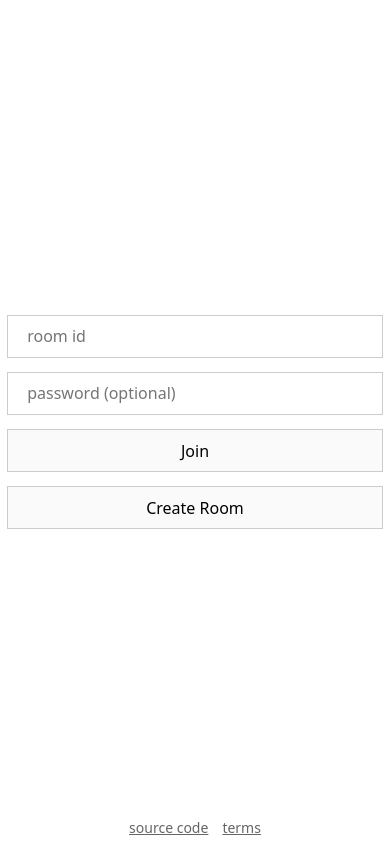
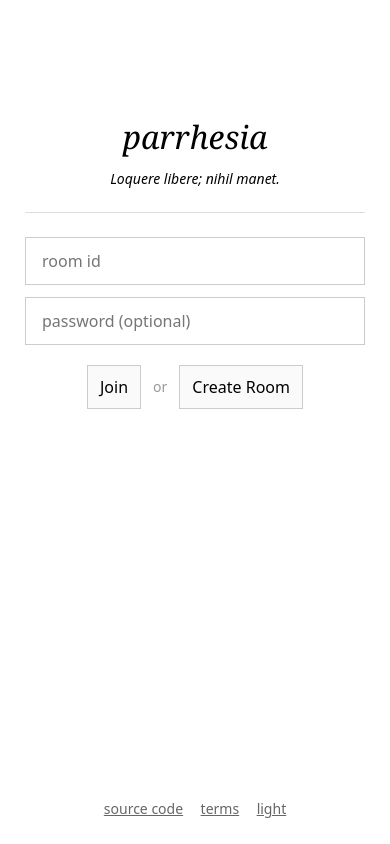
Before and after one commit to longestneckedgiraffe/parrhesia-frontend, a website built with Vite: page index.html in a window 390 px wide. Built offline with nearby package versions, Linux system fonts and the light colour scheme.

Commit message:
style: refine mobile homepage layout

```diff
--- a/src/main.ts
+++ b/src/main.ts
@@ -155,6 +155,7 @@ function render(): void {
   if (existingRoomInput) landingRoomId = existingRoomInput.value
 
   document.body.classList.toggle('terms-page', currentView === 'terms')
+  document.body.classList.toggle('landing-page', currentView === 'landing')
 
   if (currentView === 'landing') {
     renderLanding(app)
@@ -205,14 +206,14 @@ function renderLanding(app: HTMLDivElement): void {
         <div class="footer-row">
           <a id="source-toggle" class="source-toggle">source code</a>
           <a href="?terms" class="terms-link">terms</a>
+          <div class="theme-toggle">
+            <a id="theme-toggle">${theme}</a>
+          </div>
         </div>
         <div class="source-links">
           <a href="https://github.com/longestneckedgiraffe/parrhesia-frontend">frontend</a>
           <a href="https://github.com/longestneckedgiraffe/parrhesia-backend">backend</a>
         </div>
-      </div>
-      <div class="theme-toggle">
-        <a id="theme-toggle">${theme}</a>
       </div>
     </div>
   `
--- a/src/styles/style.css
+++ b/src/styles/style.css
@@ -73,15 +73,23 @@ hr {
 }
 
 .actions {
-  display: flex;
+  display: grid;
+  grid-template-columns: 1fr auto 1fr;
   align-items: center;
-  justify-content: center;
   gap: 1em;
-  flex-wrap: wrap;
+}
+
+.actions #join-room {
+  justify-self: end;
+}
+
+.actions #create-room {
+  justify-self: start;
 }
 
 .room-fields {
   display: flex;
+  grid-column: 1 / -1;
   justify-content: center;
   width: 100%;
   gap: 1em;
@@ -95,9 +103,9 @@ hr {
 
 .footer-links {
   position: fixed;
-  left: 50%;
+  left: 0;
+  right: 0;
   bottom: 1em;
-  transform: translateX(-50%);
   display: flex;
   flex-direction: column;
   align-items: center;
@@ -617,7 +625,8 @@ hr {
     height: 100dvh;
   }
 
-  body.terms-page {
+  body.terms-page,
+  body.landing-page {
     overflow: auto;
     height: auto;
   }
@@ -630,41 +639,59 @@ hr {
   .landing {
     min-height: 100vh;
     min-height: 100dvh;
-    padding: 0.5em;
+    max-width: 388px;
+    margin: 0 auto;
+    padding: clamp(3rem, 14svh, 8rem) 24px max(1rem, env(safe-area-inset-bottom));
     box-sizing: border-box;
     display: flex;
     flex-direction: column;
-    justify-content: center;
   }
 
   .crow {
     display: none;
   }
 
-  .mobile-title,
-  .subtitle,
+  .mobile-title {
+    display: block;
+    font-family: Georgia, 'Times New Roman', serif;
+    font-size: 2rem;
+    line-height: 1.2;
+  }
+
+  .landing .subtitle {
+    margin-top: 0.75rem;
+  }
+
   .landing hr {
-    display: none;
+    margin: 1.5rem 0;
   }
 
   .actions {
-    flex-direction: column;
+    display: flex;
+    justify-content: center;
+    flex-wrap: wrap;
     width: 100%;
+    gap: 1.25rem 0.75rem;
   }
 
   .room-fields {
     flex-direction: column;
+    gap: 0.75rem;
   }
 
-  .actions .or {
-    display: none;
-  }
-
-  .actions input,
-  .actions button {
+  .actions input {
     width: 100%;
     box-sizing: border-box;
     font-size: 16px;
+    padding: 0.75em 1em;
+    scroll-margin-block: 1.5rem;
+  }
+
+  .actions button {
+    min-height: 44px;
+    padding: 0.6em 0.75em;
+    font-size: 16px;
+    white-space: nowrap;
   }
 
   .chat {
@@ -706,12 +733,28 @@ hr {
     overflow-wrap: break-word;
   }
 
-  .footer-links {
-    bottom: 0.5em;
+  .landing .footer-links {
+    position: static;
+    margin-top: auto;
+    padding-top: 3rem;
+  }
+
+  .landing .footer-links a {
+    display: inline-block;
+    padding: 0.6rem 0;
+  }
+
+  .landing .footer-row {
+    gap: 1.25em;
   }
 
   .theme-toggle {
     display: none;
+  }
+
+  .landing .theme-toggle {
+    display: block;
+    position: static;
   }
 
   .modal-panel {
```
